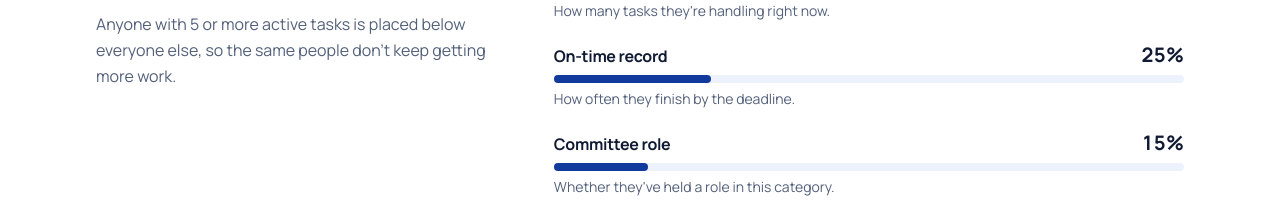
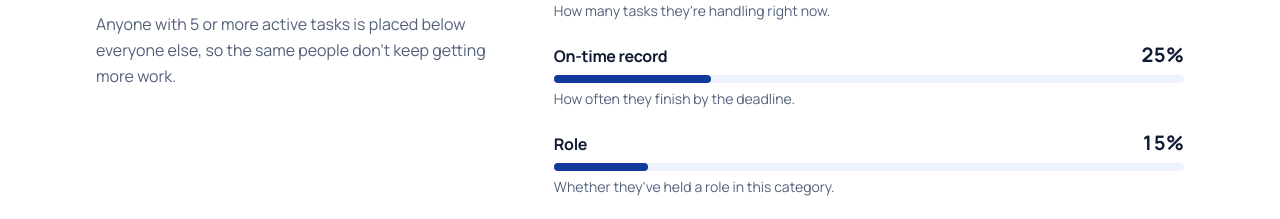
Before and after one commit to Rize-Creator/studentdesk, a Next.js app: page / in a window 1280 px wide. Shown: the part 1180-1399 px from the top of the page. Built offline with nearby package versions, Linux system fonts and the light colour scheme; no server answers.

Commit message:
style: say Role instead of Committee role on the home page

```diff
--- a/src/app/page.tsx
+++ b/src/app/page.tsx
@@ -27,7 +27,7 @@ const FACTORS = [
   { name: "Experience in the category", weight: 30, text: "How many tasks like this they've finished." },
   { name: "Current workload", weight: 30, text: "How many tasks they're handling right now." },
   { name: "On-time record", weight: 25, text: "How often they finish by the deadline." },
-  { name: "Committee role", weight: 15, text: "Whether they've held a role in this category." },
+  { name: "Role", weight: 15, text: "Whether they've held a role in this category." },
 ];
 
 const FEATURES = [
```
Also changed, not shown: 1 other file (tests, documents, lock files or other folders).
